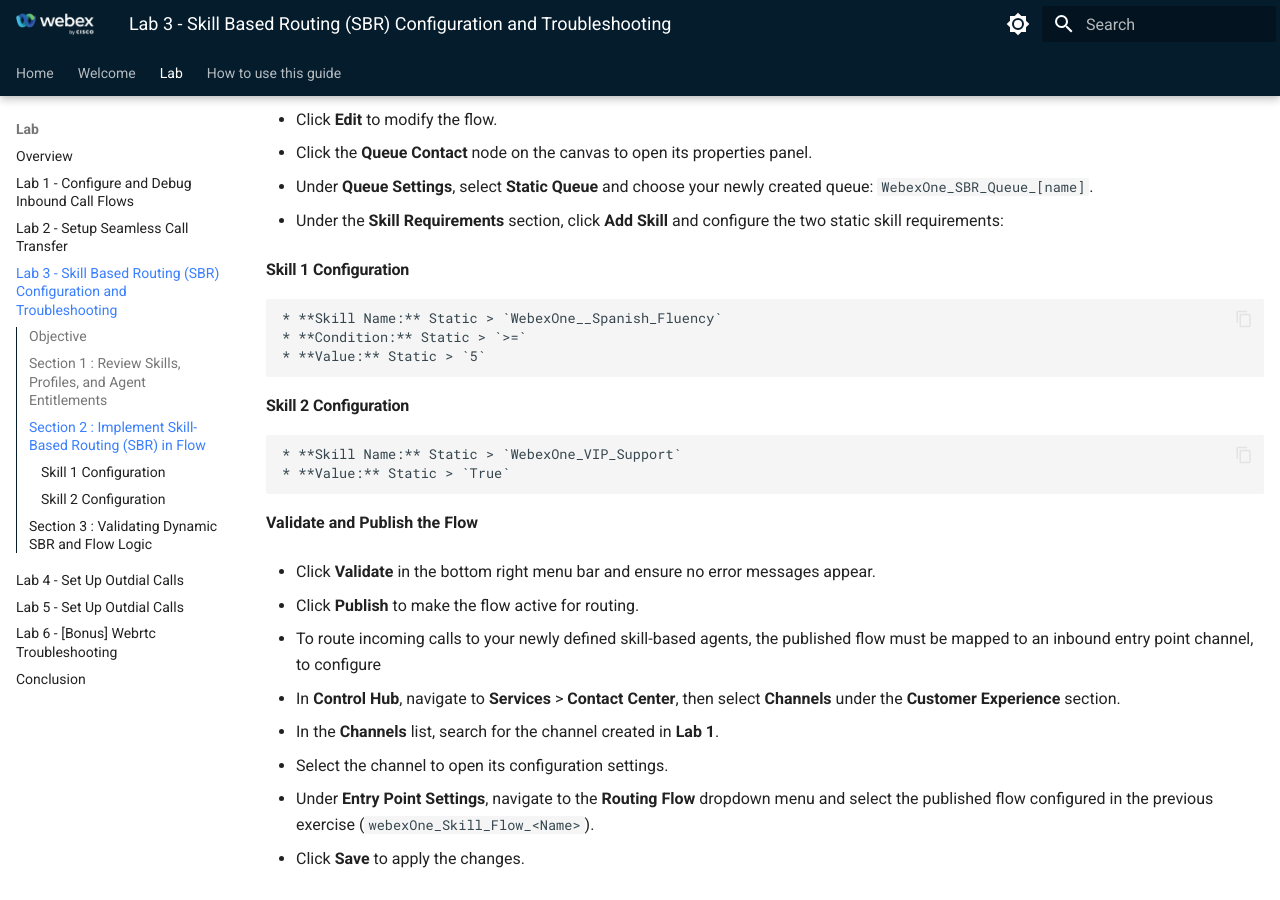
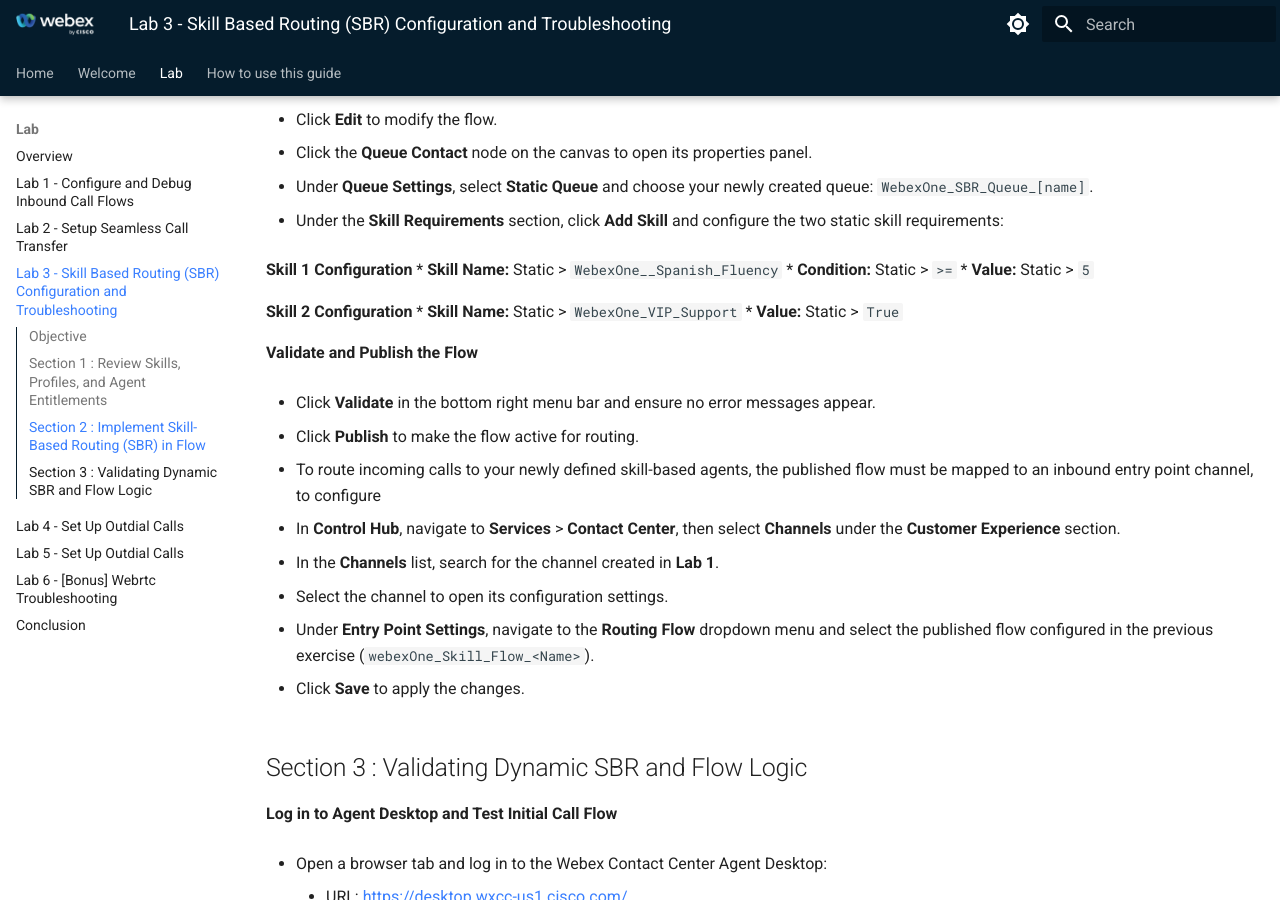
Before and after one commit to WebexCC-SA/LAB-21177, an MkDocs documentation site: the page built from docs/Excercise3.md, in a window 1280 px wide and 900 px high, scrolled down 3447 px. Built offline with MkDocs 1.6.1 and Material for MkDocs 9.7.7, drawn with Linux system fonts in a browser that asks for light colours; some of the changed text lies outside the part shown.

Commit message:
Update Excercise3.md

```diff
--- a/docs/Excercise3.md
+++ b/docs/Excercise3.md
@@ -1,4 +1,4 @@
-# Lab 3 -  Skill Based Routing (SBR) Configuration and Troubleshooting
+# Lab 3 -  Flow Based SBR Configuration and Troubleshooting
 
 Please use the following credentials to connect to Control Hub and configure Webex Contact Center:
 
@@ -138,12 +138,12 @@
 
 - Under the **Skill Requirements** section, click **Add Skill** and configure the two static skill requirements:
 
-#### Skill 1 Configuration
+**Skill 1 Configuration**
 	* **Skill Name:** Static > `WebexOne__Spanish_Fluency`
 	* **Condition:** Static > `>=`
 	* **Value:** Static > `5`
 
-#### Skill 2 Configuration
+**Skill 2 Configuration**
 	* **Skill Name:** Static > `WebexOne_VIP_Support`
 	* **Value:** Static > `True`
 
@@ -152,7 +152,6 @@
 - Click **Validate** in the bottom right menu bar and ensure no error messages appear.
 
 - Click **Publish** to make the flow active for routing.
-
 
 - To route incoming calls to your newly defined skill-based agents, the published flow must be mapped to an inbound entry point channel, to configure
 
```
